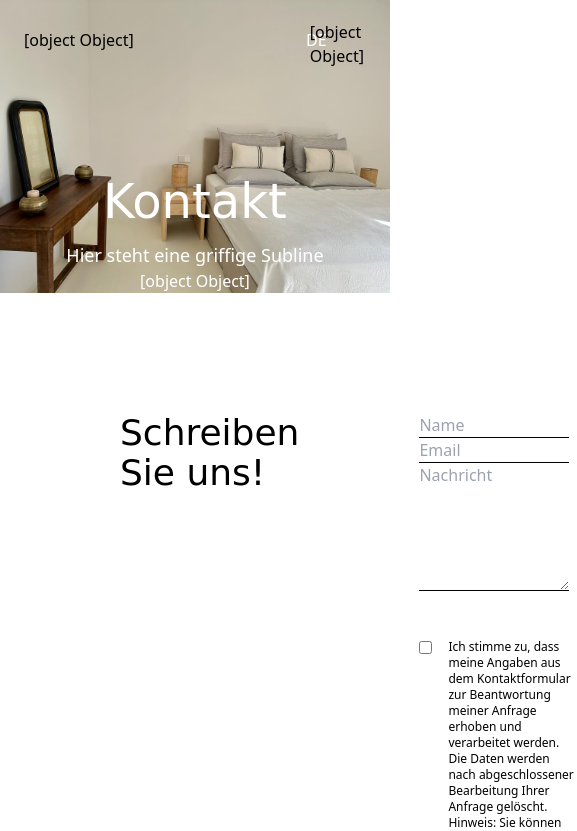
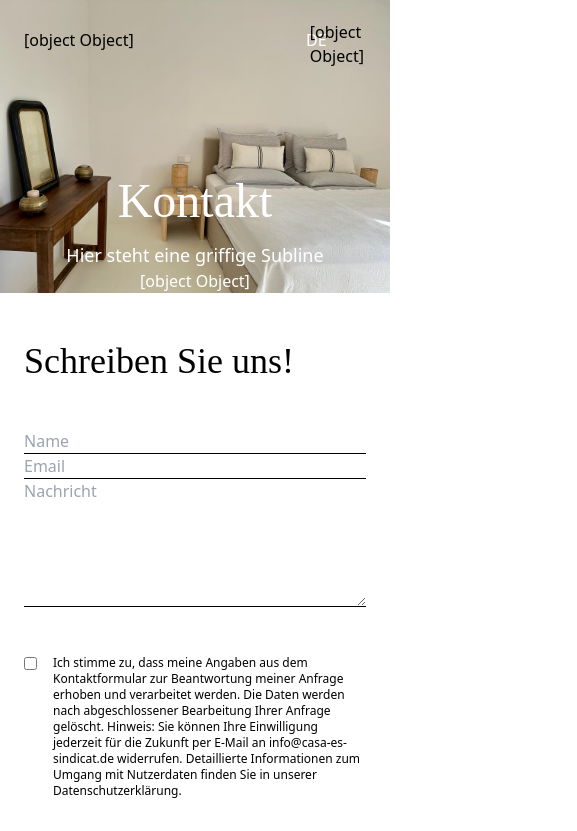
Before and after one commit to fridashlmn/casa-es-sindicat, a Nuxt app: page /contact in a window 390 px wide. Shown: the top 831 px of the page, 577 px wide, since content can reach past the window. Built offline with nearby package versions, Linux system fonts and the light colour scheme; what @fawmi/vue-google-maps would draw is missing.

Commit message:
feat: responsive layout

```diff
--- a/assets/css/global.css
+++ b/assets/css/global.css
@@ -1,10 +1,10 @@
 html {
-  font-family: "Avenir Next";
+  font-family: "Avenir Next", sans-serif;
 }
 
 h1, h2, h3, h4,
 li a {
-  font-family: "Bodoni Moda", "Comic Sans MS";
+  font-family: "Bodoni Moda", serif;
 }
 
 .listStyle li {
--- a/pages/contact/index.vue
+++ b/pages/contact/index.vue
@@ -6,14 +6,18 @@
       img-src="apartment2-2.jpg"
       subline="Hier steht eine griffige Subline"
     />
-    <div class="flex p-30">
-      <HeadlineComponent class="mr-30 max-w-111" level="M">
+    <div
+      class="flex flex-col lg:flex-row justify-evenly p-6 py-12 sm:p-16 lg:p-30"
+    >
+      <HeadlineComponent
+        class="mb-12 sm:mb-16 lg:(mr-30 mt-0) max-w-111"
+        level="M"
+      >
         Schreiben Sie uns!
       </HeadlineComponent>
-
       <form
         action="/contact/success"
-        class="flex flex-col w-125 items-start w-full"
+        class="flex flex-col sm:w-125 items-start w-full"
         data-netlify="true"
         data-netlify-honeypot="bot-field"
         method="POST"
@@ -43,6 +47,9 @@ import BaseButton from '../../components/BaseButton/index.vue'
 
 export default {
   name: 'ContactPage',
-  components: { HeadlineComponent, BaseButton },
+  components: {
+    HeadlineComponent,
+    BaseButton,
+  },
 }
 </script>
--- a/pages/directions.vue
+++ b/pages/directions.vue
@@ -7,13 +7,17 @@
       subline="Hier steht eine griffige Subline"
     />
 
-    <div class="flex flex-col p-30 items-center">
-      <div class="flex items-center">
-        <p class="pr-30">
+    <div class="flex flex-col lg:flex-row p-6 py-12 sm:p-16 md:p-26 lg:p-30">
+      <div class="flex flex-col mb-12 sm:mb-16 lg:mr-20 xl:mr-30">
+        <HeadlineComponent class="mb-12 max-w-111" level="M">
+          So erreichen Sie uns!
+        </HeadlineComponent>
+        <p>
           Lorem ipsum dolor sit amet, consetetur sadipscing elitr, sed diam
           nonumy eirmod tempor invidunt ut labore et dolore magna aliquyam erat,
           sed diam voluptua.
         </p>
+      </div>
       <GMapMap
         :center="center"
         :options="{
@@ -25,7 +29,6 @@
           fullscreenControl: true,
         }"
         :zoom="17"
-          style="width: 600px; height: 500px; margin: auto"
       >
         <GMapMarker
           v-for="(marker, index) in markers"
@@ -33,7 +36,6 @@
           :position="marker.position"
         />
       </GMapMap>
-      </div>
     </div>
   </div>
 </template>
@@ -53,7 +55,33 @@ const markers = [
 ]
 </script>
 <script lang="ts">
+import HeadlineComponent from '../components/Headline/index.vue'
+
 export default {
   name: 'DirectionsPage',
+  components: {
+    HeadlineComponent,
+  },
 }
 </script>
+<style>
+.vue-map {
+  width: 80vw;
+  height: 45vw;
+  margin: auto;
+}
+
+@media screen and (min-width: 768px) {
+  .vue-map {
+    width: 28.125rem;
+    height: 25rem;
+  }
+}
+
+/*@media screen and (min-width: 1024px) {
+  .vue-map {
+    width: 400px;
+    height: 500px;
+  }
+}*/
+</style>
```
Lines whose indentation alone changed are shown as unchanged.
